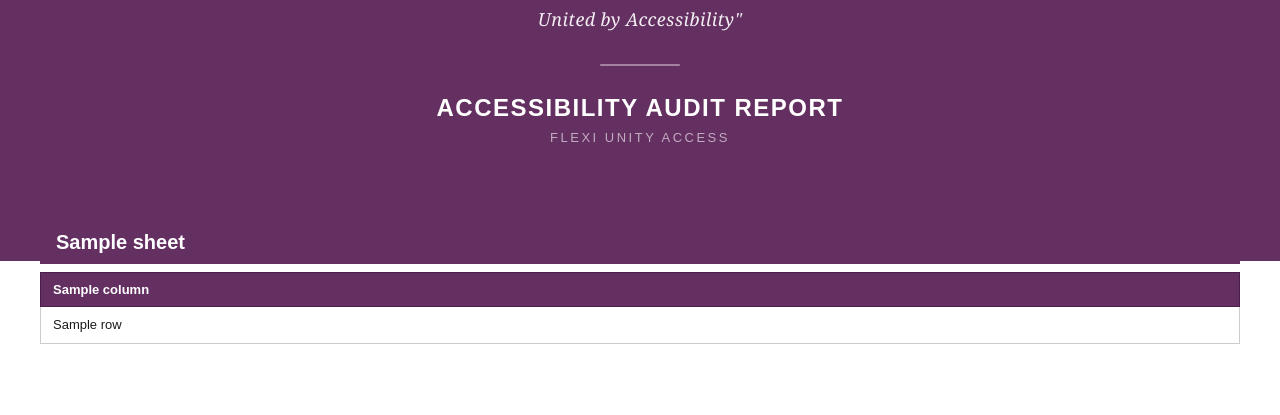
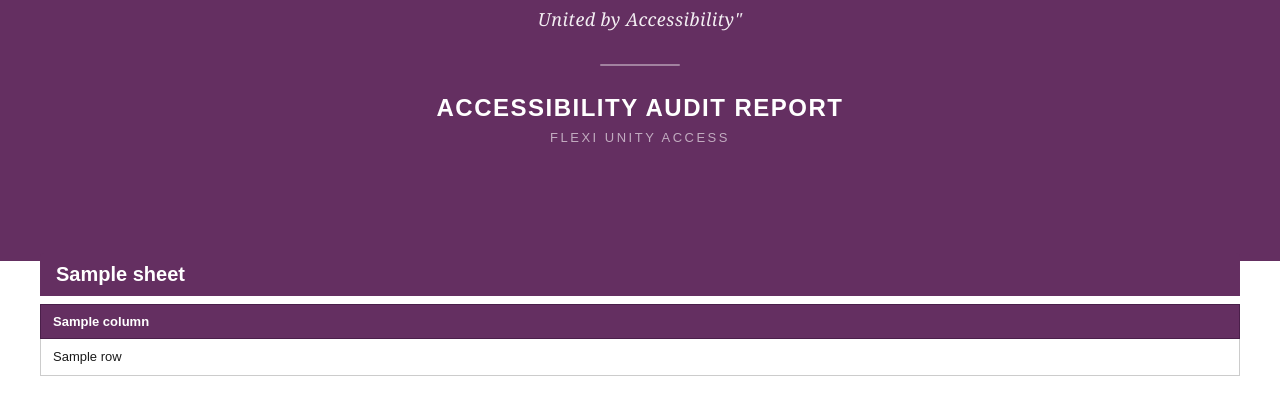
Before and after one commit to rani212002/Vpat_daynamic_report_generator, a Flask app: template templates/report.html in a window 1280 px wide. Shown: the part 299-714 px from the top of the page. Run offline with Flask 3, Linux system fonts and the light colour scheme; the template is opened without the code that fills it: most values are stand-ins (such as "Sample title", 1, 10 or a date in 2020).

Commit message:
Add page margins and padding to report template

```diff
--- a/templates/report.html
+++ b/templates/report.html
@@ -4,6 +4,10 @@
 <meta charset="UTF-8">
 <style>
   * { box-sizing: border-box; margin: 0; padding: 0; }
+
+  @page {
+    margin: 32px 40px 40px 40px;
+  }
 
   body {
     font-family: Arial, sans-serif;
@@ -98,6 +102,7 @@
   .sheet-section {
     margin-bottom: 48px;
     page-break-before: always;
+    padding-top: 32px;
   }
   .sheet-title {
     font-size: 20px;
@@ -116,6 +121,7 @@
     margin-top: 6px;
     border: 1px solid #ddd;
     border-radius: 0 0 4px 4px;
+    break-before: avoid;
   }
   .issue-card:not(:first-child) {
     border-radius: 4px;
```
